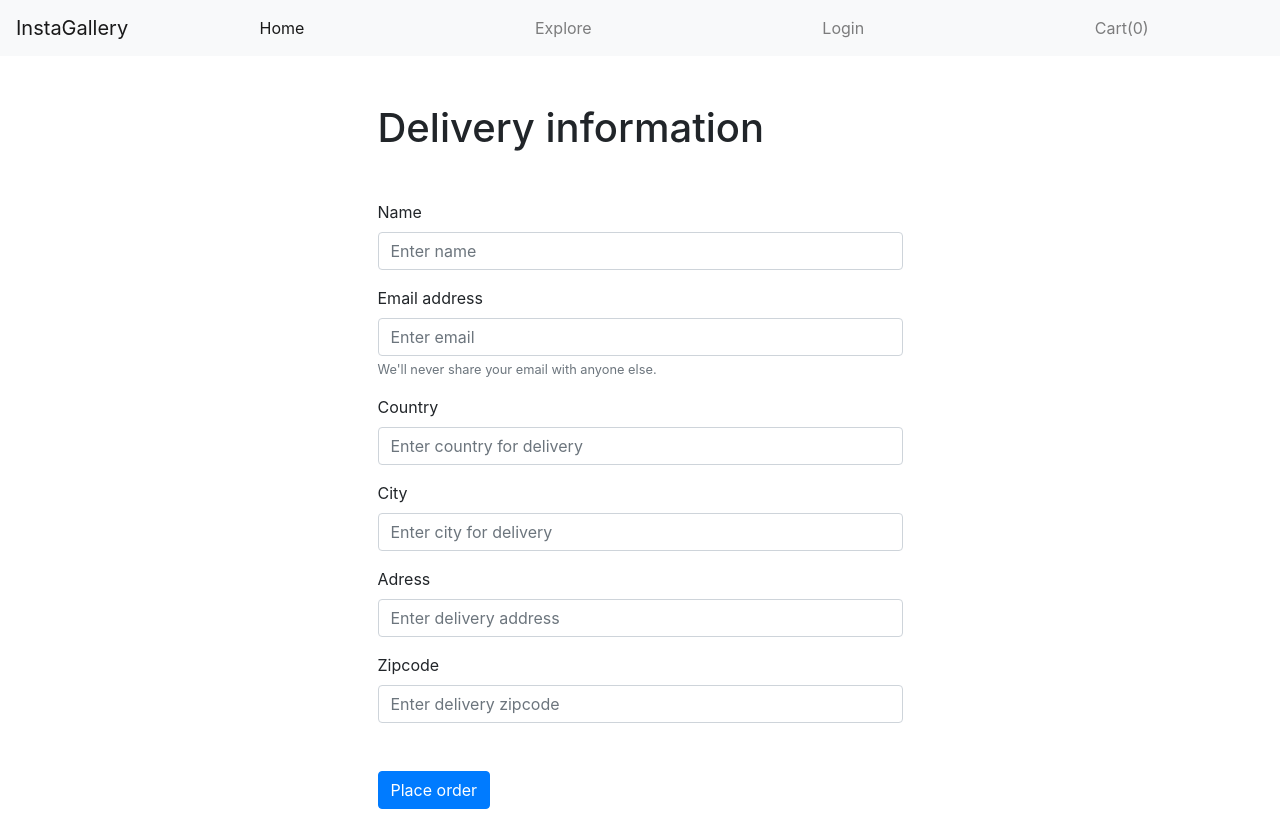
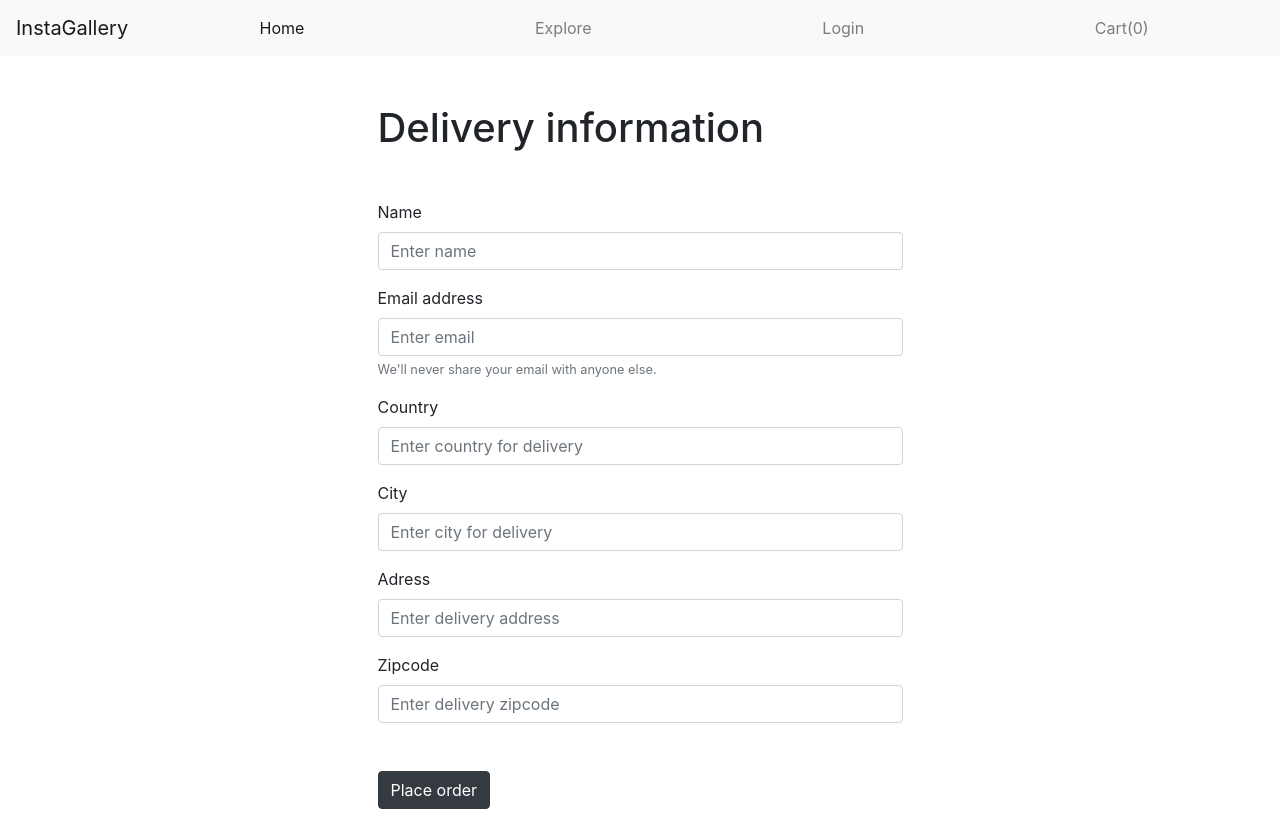
Before and after one commit to Til-van-Sluisveld/FE-InstaGallery, a React (Create React App) app: page /delivery-info in a window 1280 px wide. Built offline with nearby package versions, Linux system fonts and the light colour scheme; no server answers.

Commit message:
styled button on buyerinfo page

```diff
--- a/src/pages/BuyerInfo/index.js
+++ b/src/pages/BuyerInfo/index.js
@@ -103,7 +103,7 @@ export default function BuyerInfo() {
           </Form.Group>
 
           <Form.Group className="mt-5">
-            <Button variant="primary" type="submit" onClick={submitForm}>
+            <Button variant="dark" type="submit" onClick={submitForm}>
               Place order
             </Button>
           </Form.Group>
```
